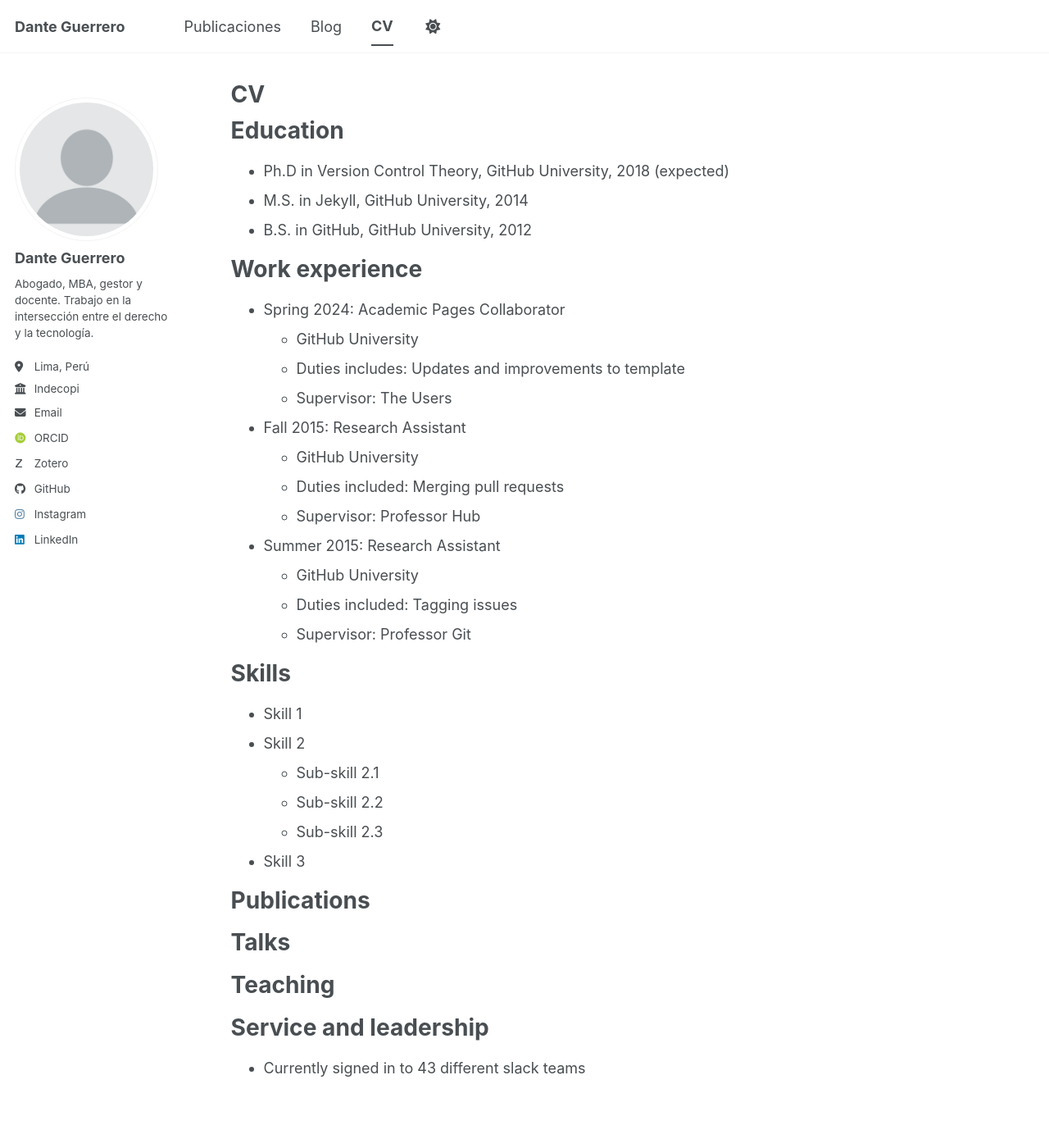
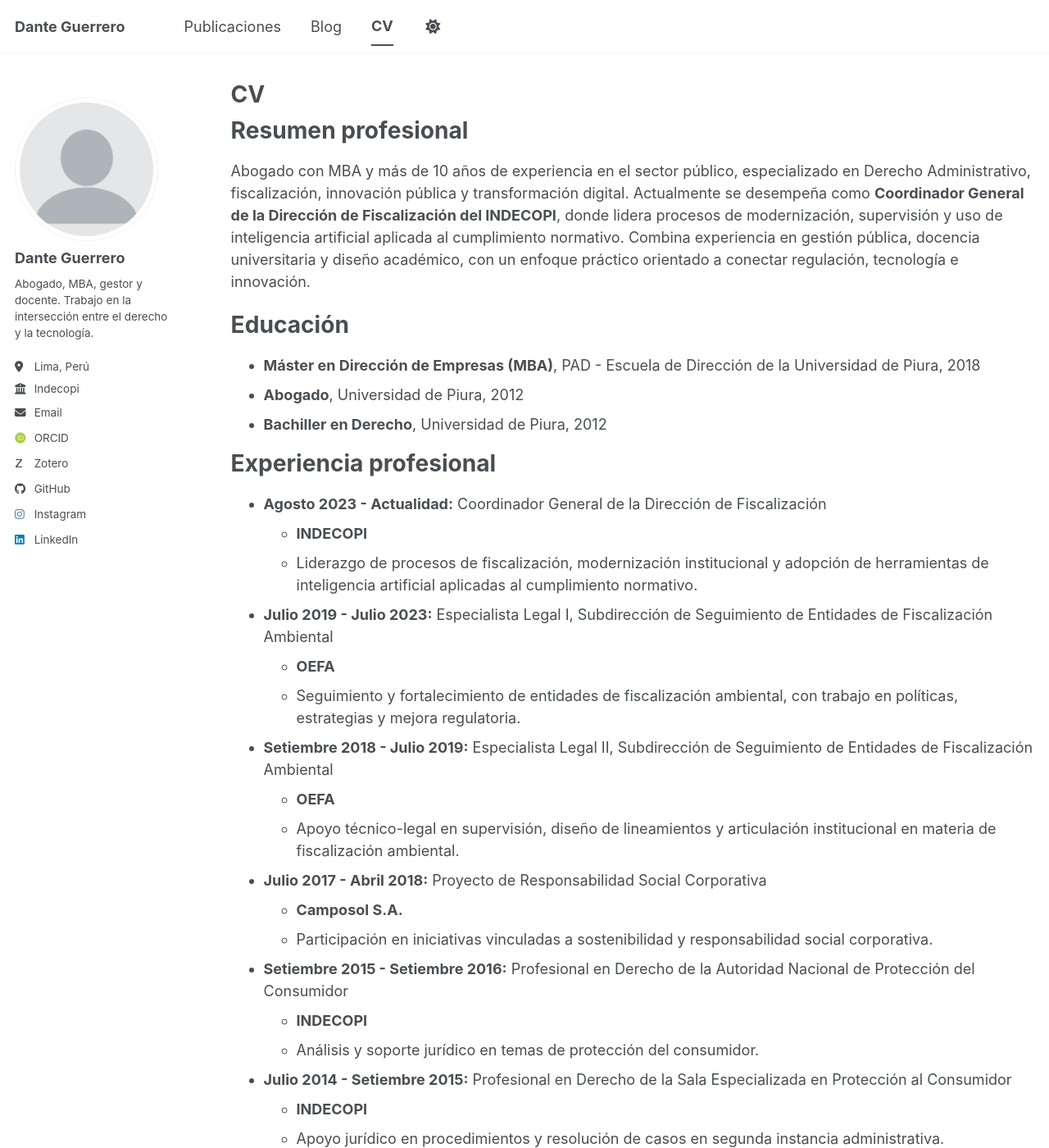
Before and after one commit to Dante-Guerrero/Dante-Guerrero.github.io, a Jekyll site: the page built from _pages/cv.md, in a window 1280 px wide and 1400 px high. Shown: the whole window at 82% size. Built offline with Jekyll 4.4.1, drawn with Linux system fonts in a browser that asks for light colours; some web fonts are replaced; a script bundle is joined from its source files by our own code; library files that are not in the unit come from our copies; some of the changed text lies outside the part shown.

Commit message:
Agregué CV

```diff
--- a/_pages/cv.md
+++ b/_pages/cv.md
@@ -9,56 +9,122 @@ redirect_from:
 
 {% include base_path %}
 
-Education
+Resumen profesional
 ======
-* Ph.D in Version Control Theory, GitHub University, 2018 (expected)
-* M.S. in Jekyll, GitHub University, 2014
-* B.S. in GitHub, GitHub University, 2012
+Abogado con MBA y más de 10 años de experiencia en el sector público, especializado en Derecho Administrativo, fiscalización, innovación pública y transformación digital. Actualmente se desempeña como **Coordinador General de la Dirección de Fiscalización del INDECOPI**, donde lidera procesos de modernización, supervisión y uso de inteligencia artificial aplicada al cumplimiento normativo. Combina experiencia en gestión pública, docencia universitaria y diseño académico, con un enfoque práctico orientado a conectar regulación, tecnología e innovación.
 
-Work experience
+Educación
 ======
-* Spring 2024: Academic Pages Collaborator
-  * GitHub University
-  * Duties includes: Updates and improvements to template
-  * Supervisor: The Users
+* **Máster en Dirección de Empresas (MBA)**, PAD - Escuela de Dirección de la Universidad de Piura, 2018
+* **Abogado**, Universidad de Piura, 2012
+* **Bachiller en Derecho**, Universidad de Piura, 2012
 
-* Fall 2015: Research Assistant
-  * GitHub University
-  * Duties included: Merging pull requests
-  * Supervisor: Professor Hub
+Experiencia profesional
+======
+* **Agosto 2023 - Actualidad:** Coordinador General de la Dirección de Fiscalización
+  * **INDECOPI**
+  * Liderazgo de procesos de fiscalización, modernización institucional y adopción de herramientas de inteligencia artificial aplicadas al cumplimiento normativo.
 
-* Summer 2015: Research Assistant
-  * GitHub University
-  * Duties included: Tagging issues
-  * Supervisor: Professor Git
+* **Julio 2019 - Julio 2023:** Especialista Legal I, Subdirección de Seguimiento de Entidades de Fiscalización Ambiental
+  * **OEFA**
+  * Seguimiento y fortalecimiento de entidades de fiscalización ambiental, con trabajo en políticas, estrategias y mejora regulatoria.
 
-Skills
+* **Setiembre 2018 - Julio 2019:** Especialista Legal II, Subdirección de Seguimiento de Entidades de Fiscalización Ambiental
+  * **OEFA**
+  * Apoyo técnico-legal en supervisión, diseño de lineamientos y articulación institucional en materia de fiscalización ambiental.
+
+* **Julio 2017 - Abril 2018:** Proyecto de Responsabilidad Social Corporativa
+  * **Camposol S.A.**
+  * Participación en iniciativas vinculadas a sostenibilidad y responsabilidad social corporativa.
+
+* **Setiembre 2015 - Setiembre 2016:** Profesional en Derecho de la Autoridad Nacional de Protección del Consumidor
+  * **INDECOPI**
+  * Análisis y soporte jurídico en temas de protección del consumidor.
+
+* **Julio 2014 - Setiembre 2015:** Profesional en Derecho de la Sala Especializada en Protección al Consumidor
+  * **INDECOPI**
+  * Apoyo jurídico en procedimientos y resolución de casos en segunda instancia administrativa.
+
+* **Julio 2013 - Junio 2014:** Abogado asociado
+  * **Estudio Rubio Leguía Normand & Asociados**
+  * Ejercicio profesional en práctica legal corporativa.
+
+* **Enero 2013 - Junio 2013:** Abogado asociado en el Área de Derecho Corporativo
+  * **OMC Abogados & Consultores**
+  * Asesoría legal en asuntos societarios y corporativos.
+
+Experiencia docente
 ======
-* Skill 1
-* Skill 2
-  * Sub-skill 2.1
-  * Sub-skill 2.2
-  * Sub-skill 2.3
-* Skill 3
+* **Marzo 2025 - Actualidad:** Docente universitario a tiempo parcial
+  * **Universidad Científica del Sur**
+  * Cursos: Introducción al Derecho, Introducción a la Práctica del Derecho, Derecho Administrativo I y Legaltech.
+  * Docencia orientada al análisis de casos reales y al uso de herramientas digitales en la enseñanza del derecho.
 
-Publications
+* **Setiembre 2021 - Actualidad:** Docente en programas de especialización
+  * **Universidad Continental**
+  * Cursos: Competencias sectoriales en certificación y fiscalización ambiental, Sistema Nacional de Gestión Ambiental y Fiscalización Ambiental.
+  * Enfoque práctico, aplicado a la gestión pública ambiental y al ejercicio profesional.
+
+Diseño y desarrollo académico
+======
+* **Noviembre - Diciembre 2025:** Diseño de la **Segunda Especialidad en Derecho Ambiental**
+  * **Universidad Continental**
+
+* **Mayo - Junio 2025:** Diseño de la **Maestría en Derecho Ambiental**
+  * **Universidad Continental**
+
+Publicaciones
+======
+* Guerrero Barreto, D. R. (2022). *Un sistema de control casero en el Poder Judicial peruano.* **Revista Oficial del Poder Judicial, 14**(17), 119-139.
+
+Certificaciones y formación complementaria
+======
+* **2025:** Training Seminar on Intellectual Property for Latin American Countries, China National Intellectual Property Administration (CNIPA), Beijing
+* **2024:** Curso Inteligencia Artificial para la Gestión Pública, Escuela Nacional de Administración Pública - SERVIR
+* **2024:** Curso Data Mining y Análisis de Datos, T-Forma
+* **2024:** Curso Java Full Stack (Spring Boot + Angular), CIBERTEC
+* **2024:** Curso Transformación Digital en el Perú, Escuela Nacional de Administración Pública - SERVIR
+* **2024:** Curso Introducción a las competencias del Indecopi, Escuela Nacional de Indecopi
+* **2024:** PM Training with Simultrain, STS
+* **2023:** Project Management Fundamentals, Universidad de Piura
+* **2019:** Programa de Especialización en Gestión Pública, Universidad Continental
+* **2019:** Cursos de Presupuesto Público e Invierte.pe, Universidad ESAN
+* **2012:** XIV Curso de Extensión Universitaria sobre Políticas de Competencia y Propiedad Intelectual, INDECOPI
+
+Competencias
+======
+* Derecho Administrativo y regulación
+* Fiscalización y enforcement regulatorio
+* Innovación pública y transformación digital
+* Inteligencia artificial aplicada a la fiscalización
+* Mejora regulatoria y estándares OCDE
+* Economía del comportamiento y políticas públicas
+* Diseño de programas académicos
+* Docencia universitaria basada en casos
+* Legaltech
+* Python y herramientas digitales para productividad académica y profesional
+
+Docencia, ponencias y actividades académicas
+======
+  <ul>{% for post in site.teaching reversed %}
+    {% include archive-single-cv.html %}
+  {% endfor %}</ul>
+
+Publicaciones académicas y textos
 ======
   <ul>{% for post in site.publications reversed %}
     {% include archive-single-cv.html %}
   {% endfor %}</ul>
 
-Talks
+Charlas y presentaciones
 ======
   <ul>{% for post in site.talks reversed %}
-    {% include archive-single-talk-cv.html  %}
+    {% include archive-single-talk-cv.html %}
   {% endfor %}</ul>
 
-Teaching
+Liderazgo y servicio
 ======
-  <ul>{% for post in site.teaching reversed %}
-    {% include archive-single-cv.html %}
-  {% endfor %}</ul>
-
-Service and leadership
-======
-* Currently signed in to 43 different slack teams
+* Coordinador General de la Dirección de Fiscalización del INDECOPI
+* Impulsor de iniciativas de innovación pública y adopción de IA en fiscalización
+* Líder de la iniciativa **Tech & Law** en la Universidad Científica del Sur
+* Participación en diseño y fortalecimiento de programas académicos en derecho ambiental y legaltech
```
